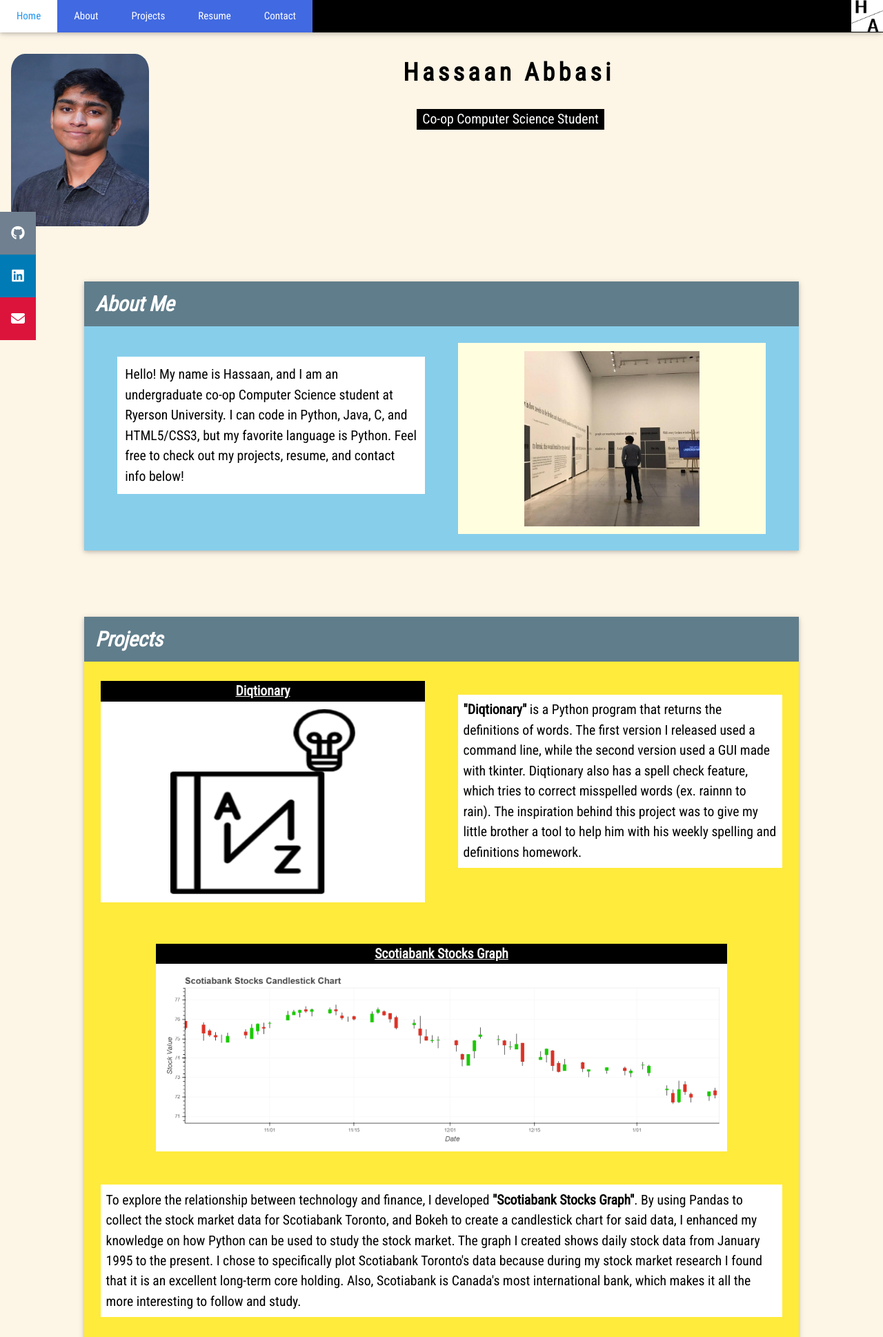
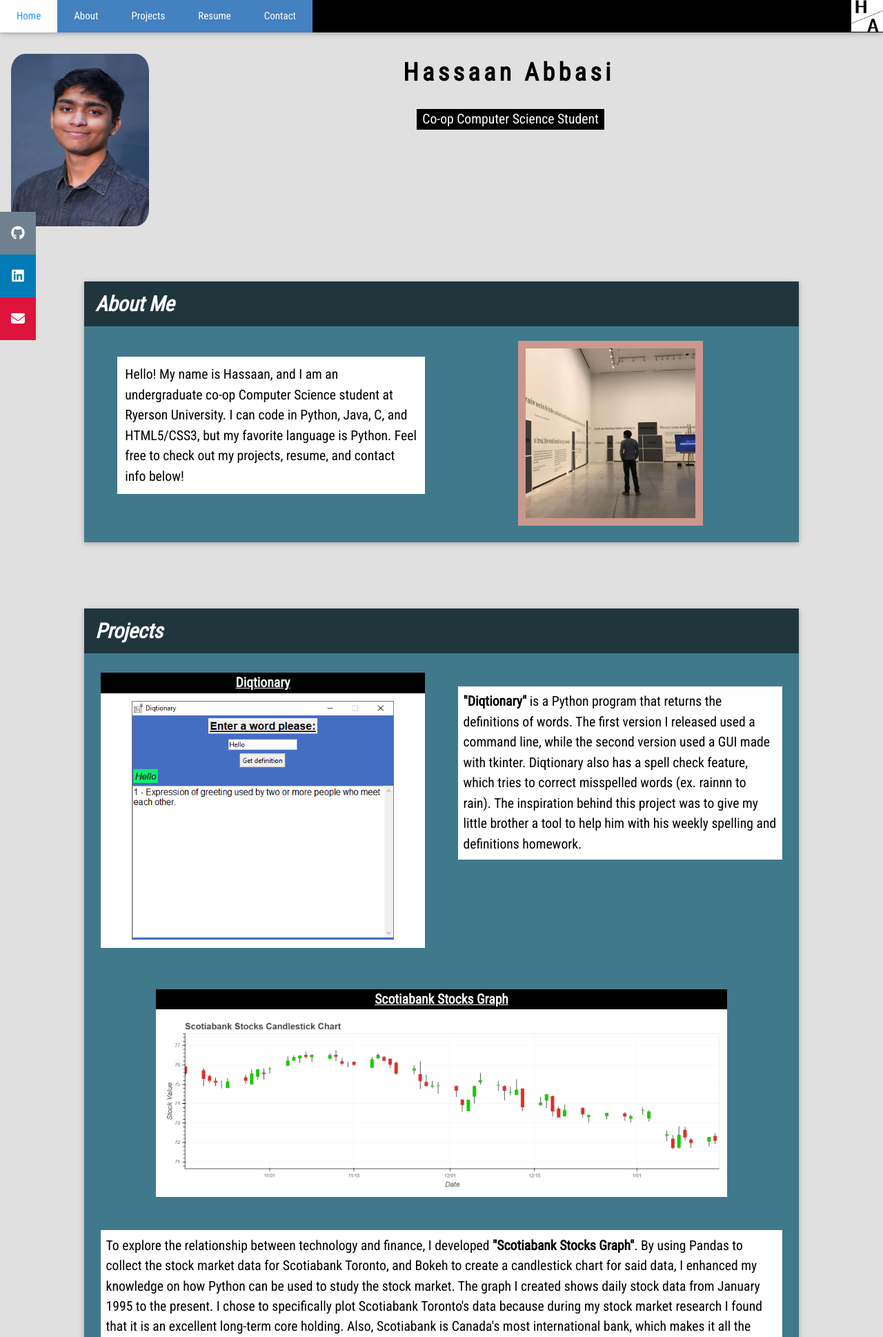
Before and after one commit to HassaanAbbasi/PersonalWebsite, a Flask app: page / in a window 1280 px wide. Shown: the top 1938 px of the page at 69% size. Run offline with Flask 2, Linux system fonts and the light colour scheme; some libraries are stand-ins or nearby versions.

Commit message:
Changed color scheme and diqtionary picture

```diff
--- a/templates/home.html
+++ b/templates/home.html
@@ -74,10 +74,10 @@
 
         .button1 {
             position: relative;
-            background-color: royalblue;
+            background-color: #4381C1;
             border: none;
             font-size: 15px;
-            color: #FFFFFF;
+            color: white;
             padding: 20px;
             width: 200px;
             text-align: center;
@@ -91,7 +91,7 @@
 
         .button1:after {
             content: "";
-            background: royalblue;
+            background: #4381C1;
             display: block;
             position: absolute;
             padding-top: 300%;
@@ -99,7 +99,7 @@
             margin-left: -30px !important;
             margin-top: -120%;
             opacity: 0;
-            transition: all 1.3s
+            transition: all 0.8s
         }
 
         .button1:active:after {
@@ -158,7 +158,7 @@
             bottom: 0;
             left: 0;
             right: 0;
-            background-color: royalblue;
+            background-color: #4381C1;
             overflow: hidden;
             width: 100%;
             height: 100%;
@@ -189,7 +189,7 @@
     </style>
 </head>
 
-<body class="w3-sand">
+<body style="background-color: #e0e0e0;">
 
     <!-- Navbar -->
     <div class="w3-top">
@@ -234,8 +234,8 @@
 
         <!-- About entry -->
         <div class="w3-container w3-padding-32" id="about">
-            <div class="w3-card-2 w3-margin w3-light-blue" id="Content">
-                <div class="w3-container w3-blue-gray">
+            <div class="w3-card-2 w3-margin" style="background-color: #40798c;" id="Content">
+                <div class="w3-container" style="background-color: #1f363d; color: white;">
                     <h2><b><i>About Me</i></b></h2>
                 </div>
                 <div class="w3-row w3-padding-large" style="font-size: 5.2mm; text-align: center; color: whitesmoke;">
@@ -249,9 +249,10 @@
                         </p>
                     </div>
                     <div class="w3-col m6 w3-padding-large">
-                        <div style="padding: 3mm; background-color: lightyellow;">
-                            <img src="{{ url_for('static', filename='AGO.jpg') }}" alt="me"
-                            style='height: 60%; width: 60%; display: block; margin-left: auto; margin-right: auto;'>
+                        <div>
+                            <img src="{{ url_for('static', filename='AGO.jpg') }}" alt="me" style='height: 60%;
+                            width: 60%; border-style:solid; border-color: #cc978e; border-width: 3mm; margin-top: -3px;
+                            margin-left: -4px;'>
                         </div>
                     </div>
                 </div>
@@ -260,8 +261,8 @@
 
         <!-- Projects entry -->
         <div class="w3-container w3-padding-32" id="project">
-            <div class="w3-card-2 w3-margin w3-yellow">
-                <div class="w3-container w3-blue-gray">
+            <div class="w3-card-2 w3-margin" style="background-color: #40798c">
+                <div class="w3-container" style="background-color: #1f363d; color: white;">
                     <h2><b><i>Projects</i></b></h2>
                 </div>
 
@@ -272,8 +273,8 @@
                         </div>
 
                         <div style="padding: 3mm; background-color: white;">
-                            <a href="https://github.com/HassaanAbbasi/Diqtionary" target="_blank"><img src="{{ url_for('static', filename='dictionary.png') }}" alt="diqtionary logo"
-                                style='height: 60%; width: 60%; display: block; margin-left: auto; margin-right: auto;'></a>
+                            <a href="https://github.com/HassaanAbbasi/Diqtionary" target="_blank"><img src="{{ url_for('static', filename='diqt.png') }}" alt="diqtionary logo"
+                                style='height: 85%; width: 85%; display: block; margin-left: auto; margin-right: auto;'></a>
                         </div>
                     </div>
 
@@ -344,9 +345,9 @@
                 </div>
 
                 <div align="right" style="padding-right: 11mm; padding-bottom: 7mm;">
-                    <button class="button" style="font-size: 4mm; background-color:lightsalmon;"
-                        onclick="window.open('https://github.com/HassaanAbbasi', '_blank')"><span>More Projects on my
-                            GitHub <i class="fab fa-github" style="font-size: 20px;"></i></span></button>
+                    <button class="button" style="font-size: 4mm; background-color: #cc978e;"
+                        onclick="window.open('https://github.com/HassaanAbbasi', '_blank')"><span style="display:inline-block;">More Projects on my
+                            GitHub <br /> <i class="fab fa-github" style="font-size: 20px;"></i></span></button>
                 </div>
             </div>
         </div>
```
Also changed, not shown: static/dictionary.png (deleted), static/diqt.png (added).
